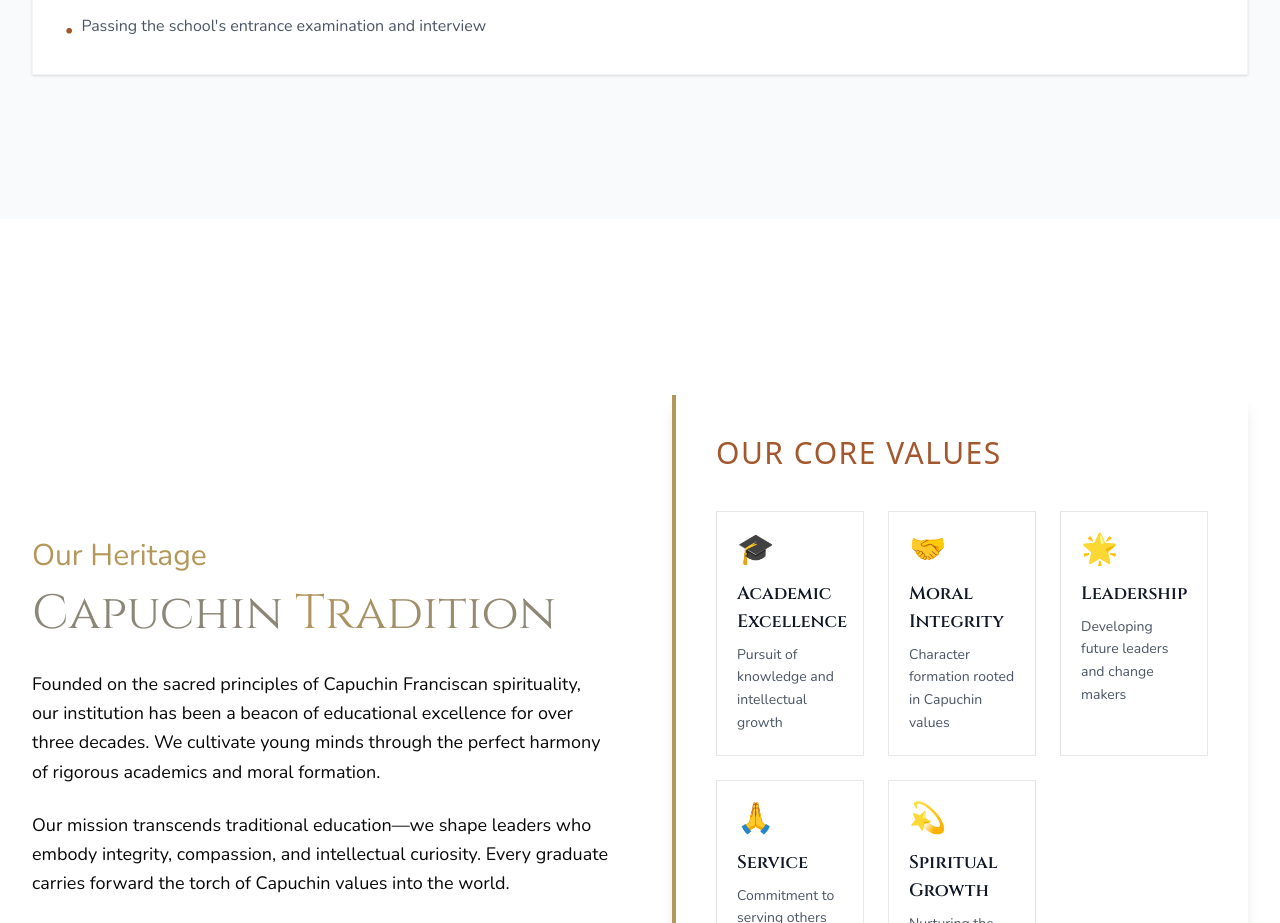
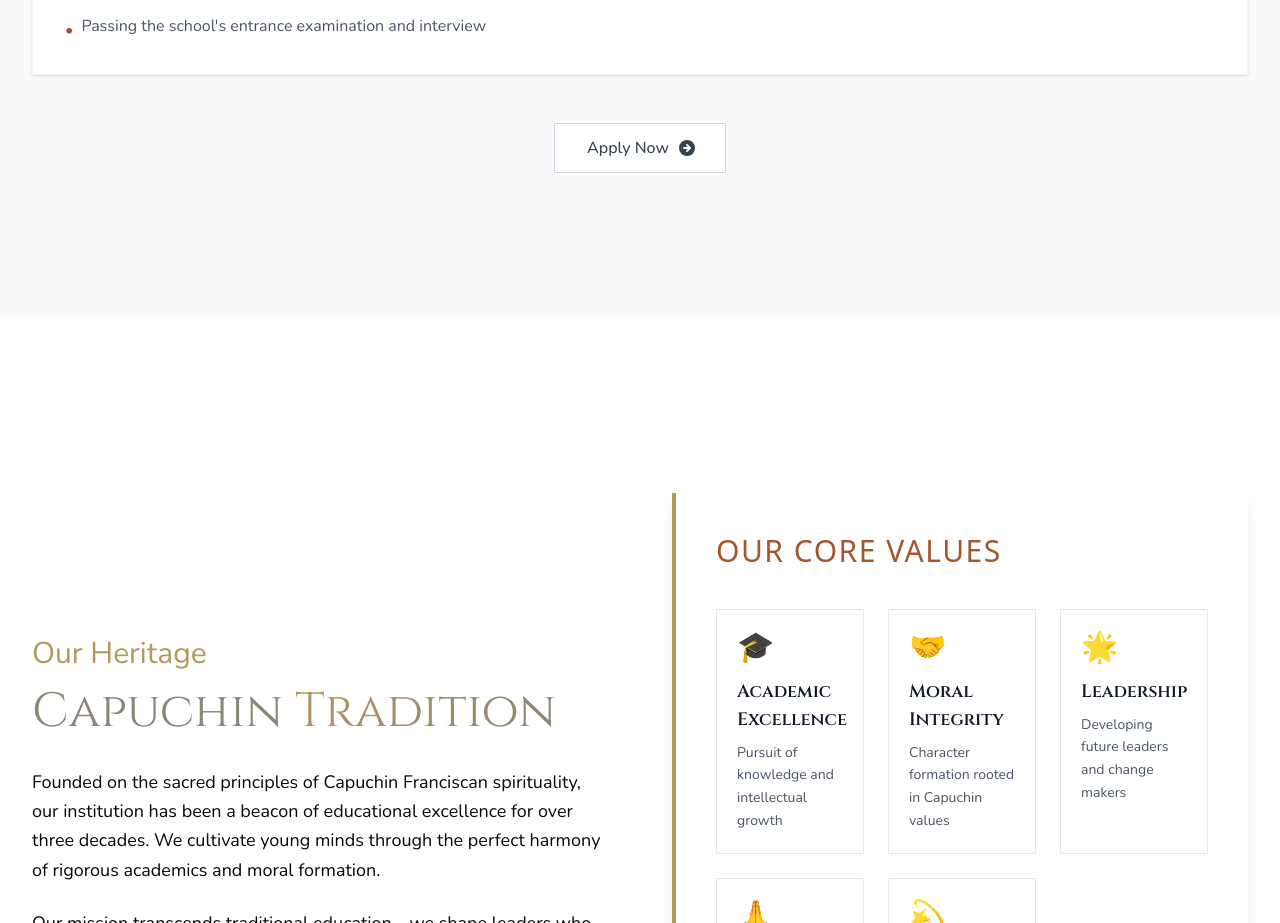
Before and after one commit to torie28/capuchinboys, a React (Vite) app: page /academics in a window 1280 px wide. Shown: the part 3065-3988 px from the top of the page. Built offline with nearby package versions, Linux system fonts and the light colour scheme.

Commit message:
adding the apply now link that redirect the user to addmision in the academic page

```diff
--- a/src/pages/academics/Academics.jsx
+++ b/src/pages/academics/Academics.jsx
@@ -1,6 +1,7 @@
 import React, { useState, useEffect, useRef } from 'react';
 import { Helmet } from 'react-helmet';
 import { motion, useAnimation, useInView } from 'framer-motion';
+import { Link } from 'react-router-dom';
 
 const AcademicLevel = ({ level, description, subjects, requirements }) => (
   <div className="bg-white p-6 sm:p-8 shadow-sm border border-gray-100">
@@ -343,6 +344,21 @@ const CapuchinSchoolPage = () => {
                 ]}
               />
             )}
+
+            {/* Apply Now Button */}
+            <div className="flex justify-center  mt-12 mb-12">
+              <Link
+                to="/admissions"
+                aria-label="Start your application process"
+                className="inline-flex items-center justify-center px-8 py-3 border border-gray-300 text-base font-medium text-gray-700 bg-white hover:bg-gray-50 transition-colors duration-300"
+              >
+                Apply Now
+                <svg className="ml-2 -mr-1 w-5 h-5" fill="currentColor" viewBox="0 0 20 20" xmlns="http://www.w3.org/2000/svg" aria-hidden="true">
+                <path fillRule="evenodd" d="M10 18a8 8 0 100-16 8 8 0 000 16zm3.707-8.707l-3-3a1 1 0 00-1.414 1.414L10.586 9H7a1 1 0 100 2h3.586l-1.293 1.293a1 1 0 101.414 1.414l3-3a1 1 0 000-1.414z" clipRule="evenodd" />
+              </svg>
+              </Link>
+            </div>
+
             </div>
           </div>
         </div>
```
